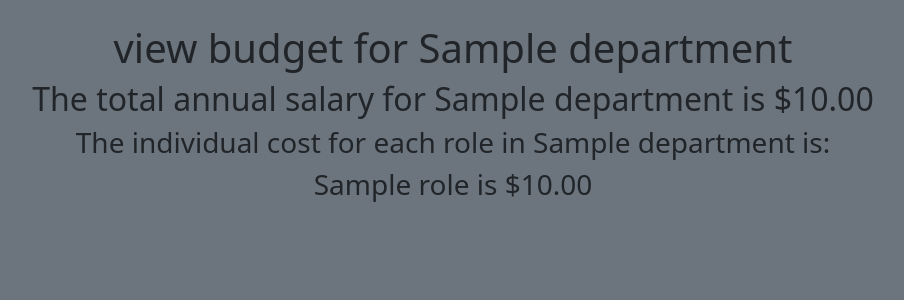
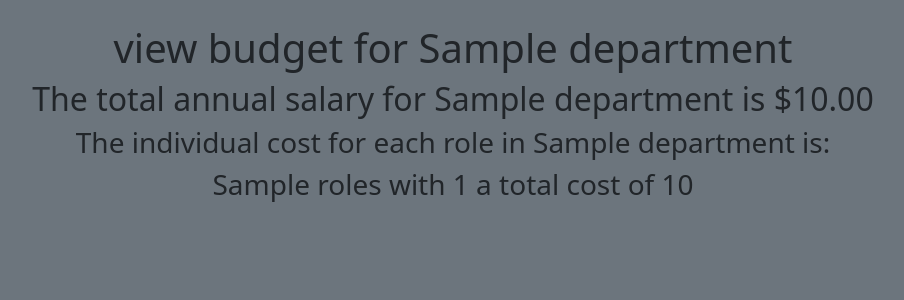
Before and after one commit to Codeyg12/Employee_Management, a Django app: page /budget/1 in a window 1280 px wide. Shown: the part 56-356 px from the top of the page, without its empty margins (187-1091 px from the left). Run offline with Django 4.2, Linux system fonts and the light colour scheme; a user stored in the database is signed in; tables that the repository leaves empty hold one stand-in row (values such as "Sample post").

Commit message:
getting counts and salary for viewing budgets

```diff
--- a/webpage/templates/budget.html
+++ b/webpage/templates/budget.html
@@ -8,12 +8,14 @@
     <h3>The individual cost for each role in {{department}} is:</h3>
     {% if roles %}
     {% for role in roles %}
-    {% ifchanged role.title %}
-    <h3>{{role.title}} is {{role.salary | currency}}</h3>
-    {% else %}
-    <h3>{{role.title}} is {{role.salary|add:role.salary|add:role.salary | currency}}</h3>
-    {% endifchanged %}
+
+
     {% endfor %}
     {% endif %}
+
+    {% for position, data in roles.items %}
+    <h3>{{position}}s with {{data.count}} a total cost of {{data.total_salary}} </h3>
+    {% endfor %}
+
 </div>
 {% endblock %}
--- a/webpage/views.py
+++ b/webpage/views.py
@@ -1,7 +1,7 @@
 from django.shortcuts import render, redirect
 from django.contrib.auth import authenticate, login, logout
 from django.contrib import messages
-from django.db.models import Sum
+from collections import Counter
 from .forms import RegisterForm, AddDepartmentForm, AddRoleForm, AddEmployeeForm
 from .models import Employee, Role, Department
 
@@ -107,8 +107,12 @@ def view_roles(request):
         return redirect('home')
 
 def view_budgets(request):
-    options = Department.objects.all()
-    return render(request, 'view_budgets.html', {'options': options})
+    if request.user.is_authenticated:
+        options = Department.objects.all()
+        return render(request, 'view_budgets.html', {'options': options})
+    else:
+        messages.error(request, 'You must be logged in')
+        return redirect('home')
 
 def logout_user(request):
     logout(request)
@@ -197,8 +201,8 @@ def budget(request, pk):
         department = Department.objects.get(id=pk)
         employees = Employee.objects.filter(employee_department=department)
         all_roles = Role.objects.filter(role_department=department)
-        print(f'ALL {all_roles}')
-        roles = []
+        # print(f'ALL {all_roles}')
+        roles = {}
         # for role in all_roles:
         #     single_role = {'title': role.title, 'salary': role.salary}
         #     print(single_role)
@@ -206,12 +210,29 @@ def budget(request, pk):
 
         total = 0
         for employee in employees:
-            roles.append(employee.employee_role)
             total += employee.employee_role.salary
-        for role in roles:
-            print(role, role.salary)
+            position = employee.employee_role
+            salary = employee.employee_role.salary
+
+            if position in roles:
+                roles[position]['total_salary'] += salary
+                roles[position]['count'] += 1
+            else:
+                roles[position] = {'count': 1, 'total_salary': salary}
+
         print(roles)
-        return render(request, 'budget.html', {'department': department, 'total': total, 'roles': roles})
+
+        # total = 0
+        # for employee in employees:
+        #     roles.append(employee.employee_role)
+        #     total += employee.employee_role.salary
+
+        # for role in roles:
+        #     if role in roles:
+        #         print(role)
+            # print(role, role.salary)
+        # print(roles)
+        return render(request, 'budget.html', {'department': department, 'total': total, 'roles': roles, 'employees': employees})
     else:
         messages.error(request, 'You must be logged in')
         return redirect('home')
```
